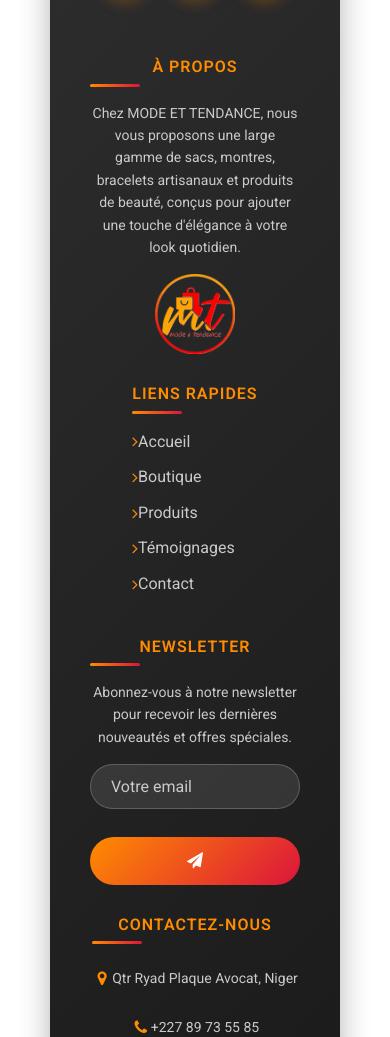
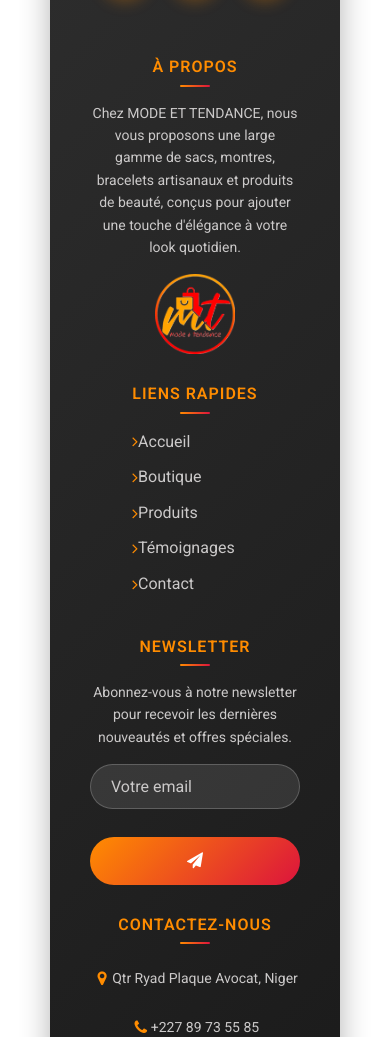
Before and after one commit to ismo007-kali/E-com, a PHP site: page /shop.php in a window 390 px wide. Shown: the part 3060-4097 px from the top of the page. Run offline with PHP 8.4, Linux system fonts and the light colour scheme; some libraries are stand-ins or nearby versions.

Commit message:
modification frontend(css)

```diff
--- a/css/style.css
+++ b/css/style.css
@@ -869,6 +869,41 @@ a:focus {
   border-radius: 2px;
 }
 
+/* Responsive pour les traits sous les titres */
+@media (max-width: 992px) {
+  .footer-title::after {
+    left: 50% !important;
+    transform: translateX(-50%) !important;
+    width: 45px !important;
+  }
+}
+
+@media (max-width: 768px) {
+  .footer-title::after {
+    left: 50% !important;
+    transform: translateX(-50%) !important;
+    width: 40px !important;
+  }
+}
+
+@media (max-width: 576px) {
+  .footer-title::after {
+    left: 50% !important;
+    transform: translateX(-50%) !important;
+    width: 35px !important;
+    height: 2px !important;
+  }
+}
+
+@media (max-width: 480px) {
+  .footer-title::after {
+    left: 50% !important;
+    transform: translateX(-50%) !important;
+    width: 30px !important;
+    height: 2px !important;
+  }
+}
+
 .footer-text {
   color: #cbc9c9;
   line-height: 1.6;
@@ -1235,6 +1270,7 @@ a:focus {
     margin-bottom: 15px;
   }
 
+
   .footer-text {
     font-size: 14px;
     margin-bottom: 15px;
@@ -1289,5 +1325,6 @@ a:focus {
   }
 }
 
+
 /* end footer section*/
 /*# sourceMappingURL=style.css.map */
```
